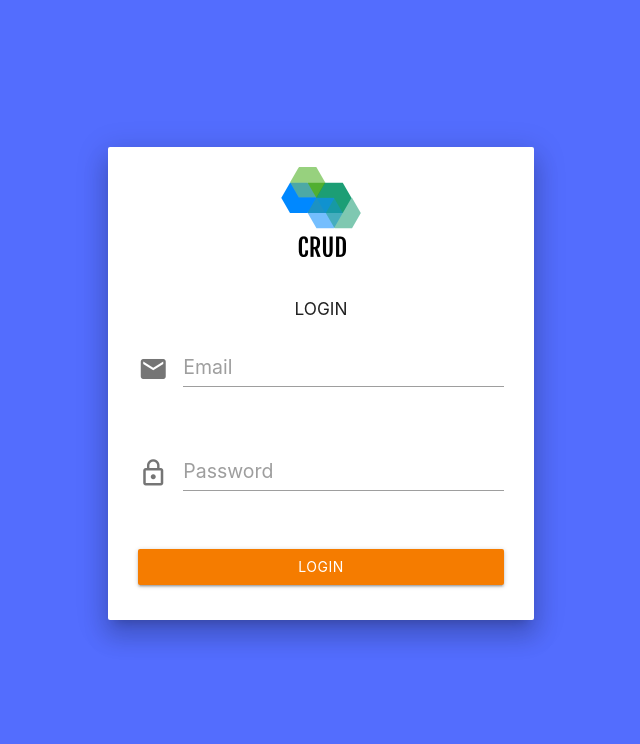
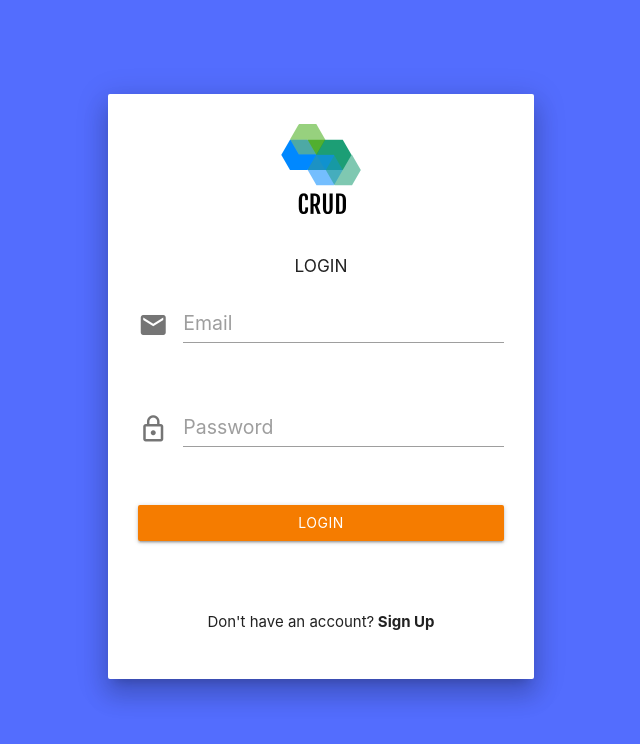
Before and after one commit to EmilBisak/react_crud_app, a React (Create React App) app: page /#/ in a window 1280 px wide. Shown: the top 744 px of the page, without its empty margins (319-959 px from the left). Built offline with nearby package versions, Linux system fonts and the light colour scheme.

Commit message:
add registration option, and show some of registered users

```diff
--- a/src/app/App.css
+++ b/src/app/App.css
@@ -10,7 +10,7 @@ body {
 }
 
 main {
-    min-height: calc(100vh - 94px);
+    min-height: calc(100vh - 74px);
     margin-bottom: -30px;
 }
 
@@ -151,11 +151,16 @@ li.transparent:hover {
 }
 
 #login-card {
-    padding: 0 30px;
+    padding: 10px 30px;
 }
 
 .login-title-holder {
     margin-bottom: 0;
+}
+
+.register-button {
+    font-weight: bold;
+    cursor: pointer;
 }
 
 @media only screen and (min-width: 401px) {
--- a/src/app/HOC/HOC.js
+++ b/src/app/HOC/HOC.js
@@ -1,6 +1,6 @@
 import React, { Component } from 'react';
 
-import { LOGIN } from '../shared/constants';
+import { LOGIN, REGISTER } from '../shared/constants';
 
 
 
@@ -8,6 +8,7 @@ const HOC = (WrappedComponent) => {
   return class HOC extends Component {
     state = {
       authToken: "",
+      userID: "",
     }
 
     userLogin = (userData = {}) => {
@@ -28,6 +29,24 @@ const HOC = (WrappedComponent) => {
         })
         .catch(error => console.log(error))
     }
+    userRegister = (userData = {}) => {
+      return fetch(REGISTER, {
+        method: 'POST',
+        headers: {
+          "Content-Type": "application/json",
+          "Authorization": "Basic" + this.state.authToken,
+        },
+        body: JSON.stringify(userData),
+      })
+        .then(response => response.json())
+        .then(json => {
+          this.setState({ authToken: json.token, userID: json.id })
+          localStorage.setItem("authToken", json.token)
+          console.log(this.state);
+          return json
+        })
+        .catch(error => console.log(error))
+    }
 
     getAuth = () => {
       return this.state.authToken? this.state.authToken : localStorage.getItem("authToken")
@@ -39,6 +58,7 @@ const HOC = (WrappedComponent) => {
       return <WrappedComponent
         {...this.props}
         userLogin={this.userLogin}
+        userRegister={this.userRegister}
         authToken={this.state.authToken}
         goToPage={this.goToPage}
         getAuth={this.getAuth}
--- a/src/app/pages/Login.js
+++ b/src/app/pages/Login.js
@@ -1,10 +1,14 @@
 import React, { Component } from "react";
+import M from 'materialize-css';
 
 import HOC from '../HOC/HOC';
 import logo from '../assets/logo.png';
 
 class Login extends Component {
-    state = {
+    constructor() {
+        super();
+        this.submitButton = React.createRef();
+        this.state = {
             username: "",
             password: "",
             emailErr: "",
@@ -13,6 +17,7 @@ class Login extends Component {
             showPassErr: false,
             showErr: false,
             authToken: ""
+        }
     }
 
     validateEmail = email => {
@@ -47,10 +52,39 @@ class Login extends Component {
             .then(res => {
                 if (res.token) {
                     goToPage("/logedIn")
+                } else if (res.error) {
+                    const toastHTML = `<div ><h6>${res.error}</h6><p>If you don't have an account please register first.</p></div><button onclick="M.Toast.dismissAll()" class="btn-flat toast-action orange-text bold-text">X</button>`;
+                    M.toast({ html: toastHTML, classes: 'card-panel white black-text top right' });
                 }
             })
+    }
 
+    registerHandler = e => {
+        const { email, password } = this.state;
+        const { userRegister, goToPage } = this.props;
+        e.preventDefault();
+        userRegister({ "email": email, "password": password })
+            .then(res => {
+                if (res.token) {
+                    goToPage("/")
+                } else if (res.error) {
+                    const toastHTML = `
+                    <div >
+                        <h6>${res.error}</h6>
+                            <ul>
+                                <li><b>This api is intended just for front end testing, the list of some users you can log in with is:</b></li>
+                                <li><small><b>michael.lawson@reqres.in</small></b></li>
+                                <li><small><b>lindsay.ferguson@reqres.in</small></b></li>
+                                <li><small><b>tobias.funke@reqres.in</small></b></li>
+                                <li><small><b>byron.fields@reqres.in</small></b></li>
+                                <li><small><b>george.edwards@reqres.in</small></b></li>
+                            </ul>
 
+                    </div>
+                    <button onclick="M.Toast.dismissAll()" class="btn-flat toast-action orange-text bold-text">X</button>`;
+                    M.toast({ html: toastHTML, classes: 'card-panel white black-text top right', displayLength: 30000, panning: false });
+                }
+            })
     }
 
     render() {
@@ -71,7 +105,9 @@ class Login extends Component {
                                 </div>
 
                                 <div className="row">
-                                    <div className="col s12 center-align" > <h6>LOGIN</h6></div>
+                                    <div className="col s12 center-align" >
+                                        <h6>LOGIN</h6>
+                                    </div>
                                     <form className="col s12" >
 
                                         <div className="row">
@@ -108,10 +144,21 @@ class Login extends Component {
                                             <div className="input-field col s12">
                                                 <button
                                                     className="btn waves-effect waves-light col s12 orange darken-2"
-                                                    onClick={this.onFormSubmitHandler}>Login</button>
+                                                    onClick={this.onFormSubmitHandler}
+                                                >Login</button>
                                             </div>
                                         </div>
                                     </form>
+                                </div>
+                                <div className="row">
+                                    <div className="col s12 center-align">
+                                        <p>Don't have an account?
+                                        <span
+                                                className="register-button"
+                                                onClick={this.registerHandler}
+                                            > Sign Up</span>
+                                        </p>
+                                    </div>
                                 </div>
                             </div>
                         </div>
--- a/src/app/shared/constants.js
+++ b/src/app/shared/constants.js
@@ -1,5 +1,6 @@
 const domain = "https://reqres.in";
 
 export const LOGIN = domain + '/api/login';
+export const REGISTER = domain + '/api/register';
 export const USERS = domain + '/api/users?page=';
 export const USER = domain + '/api/users';
```
Also changed, not shown: 1 other file (tests, documents, lock files or other folders). Lines whose indentation alone changed are shown as unchanged.
